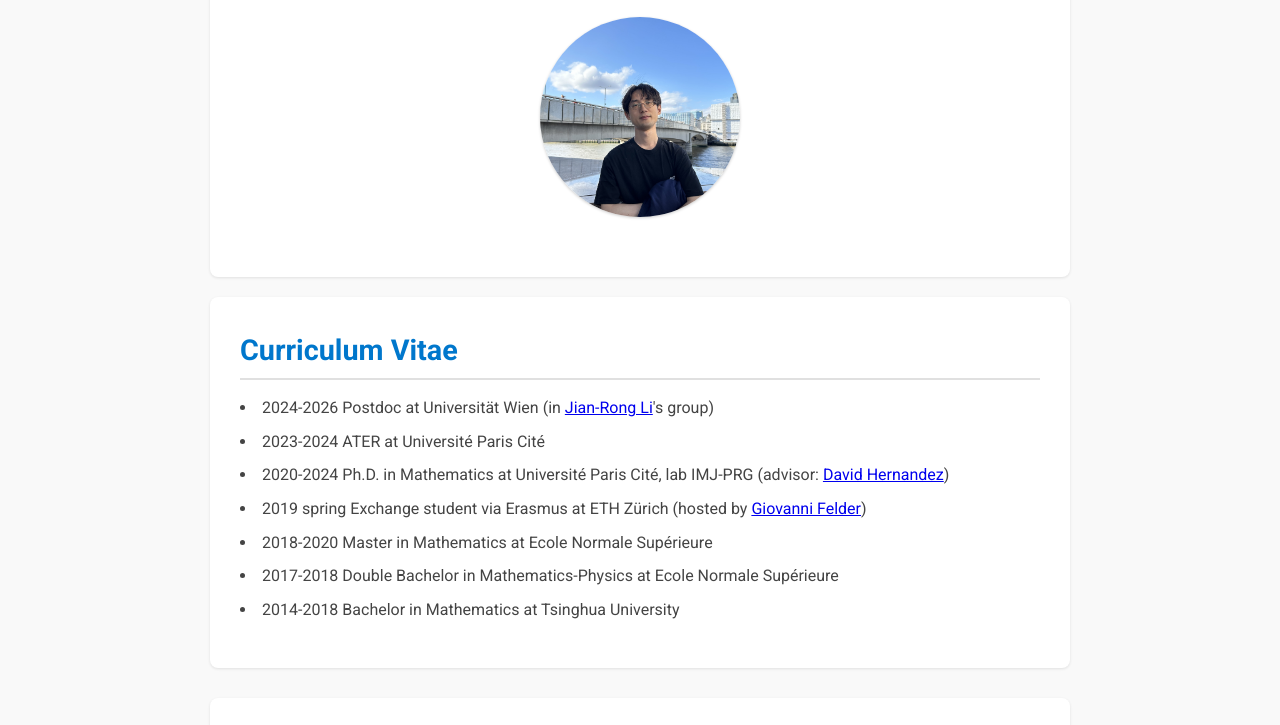
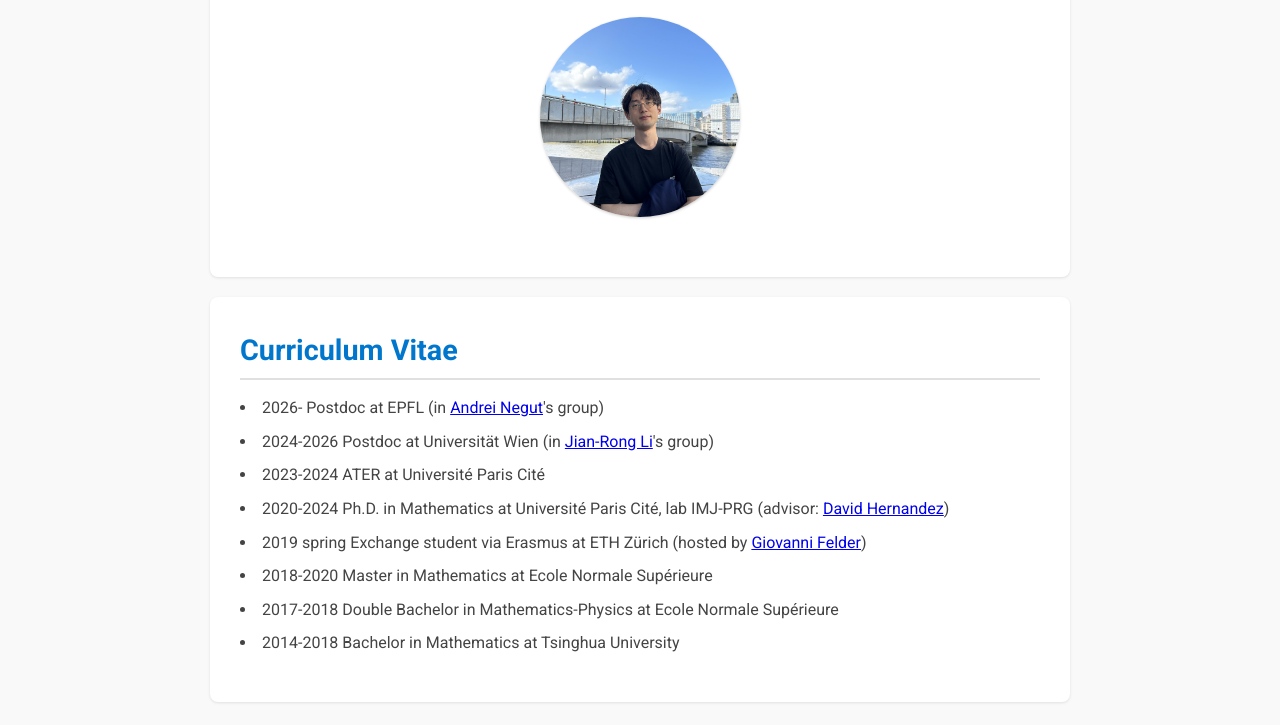
Before and after one commit to K-Cocoa-Wang/Homepage, a plain HTML site: page index.html in a window 1280 px wide. Shown: the part 296-1021 px from the top of the page. Drawn offline with Linux system fonts and the light colour scheme.

Commit message:
Update index.html

```diff
--- a/index.html
+++ b/index.html
@@ -121,7 +121,9 @@
 
     <section>
 	<h2>Curriculum Vitae </h2>
-	<ul> <li>2024-2026 Postdoc at Universität Wien
+	<ul>
+      <li>2026-  Postdoc at EPFL (in <a href="https://www.andreinegut.com/">Andrei Negut</a>'s group)
+      <li>2024-2026 Postdoc at Universität Wien
 			  (in <a href="https://sites.google.com/view/jianrong-li/home">Jian-Rong Li</a>'s group)
       <li>2023-2024   ATER at Université Paris Cité
       <li>2020-2024   Ph.D. in Mathematics at Université Paris Cité, lab IMJ-PRG
```
Lines whose indentation alone changed are shown as unchanged.
